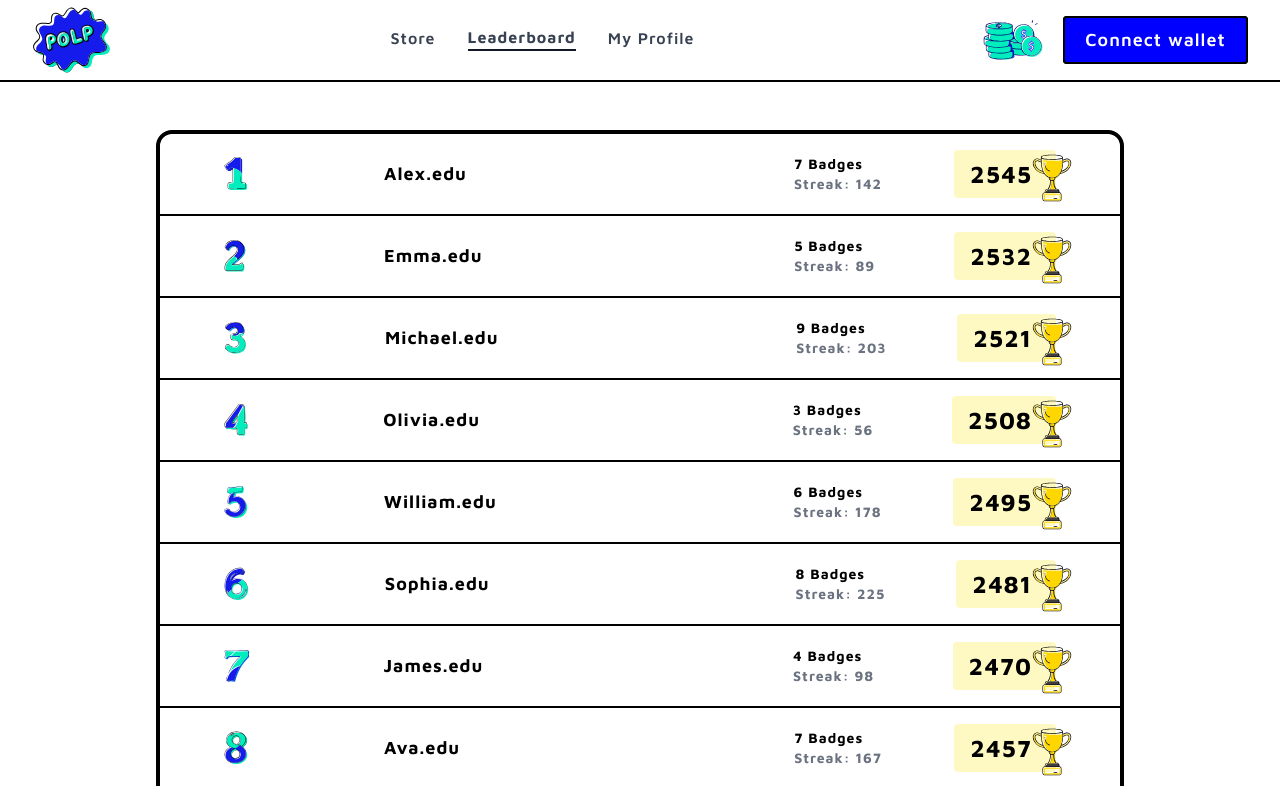
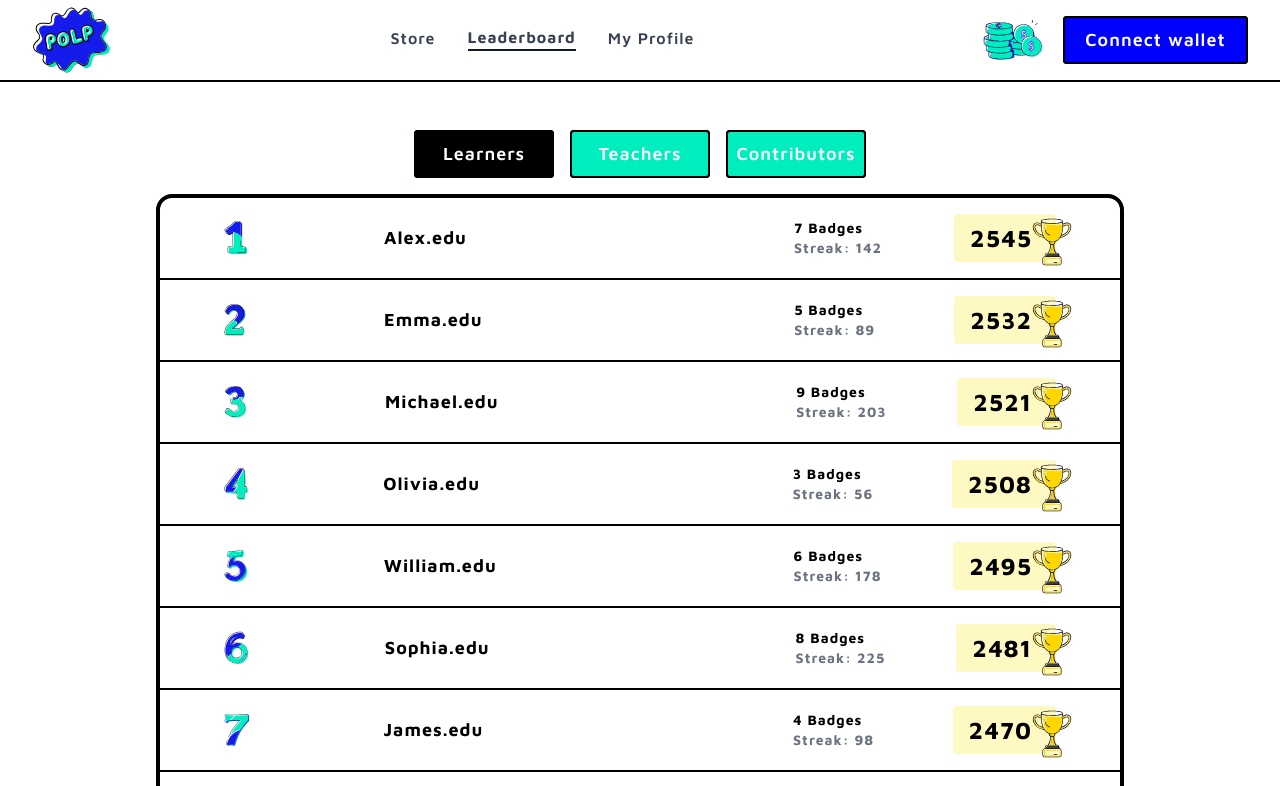
Before and after one commit to Ayushjain2205/proof-of-learning-protocol, a Next.js app: page /leaderboard in a window 1280 px wide. Shown: the top 786 px of the page. Built offline with nearby package versions, Linux system fonts and the light colour scheme.

Commit message:
Leader board across categories

```diff
--- a/src/components/Custom/LeaderBoardTable.tsx
+++ b/src/components/Custom/LeaderBoardTable.tsx
@@ -1,5 +1,9 @@
-import React from "react";
-import { leaderboardData } from "../../helpers/leaderboardData";
+import React, { useState } from "react";
+import {
+  leaderboardData,
+  LeaderboardEntry,
+} from "../../helpers/leaderboardData";
+import DoubleButton from "./DoubleButton";
 
 const renderIdImages = (id: number): JSX.Element[] => {
   const digits = id.toString().split("");
@@ -13,7 +17,11 @@ const renderIdImages = (id: number): JSX.Element[] => {
   ));
 };
 
-const TrophyDisplay = ({ trophies }: { trophies: number }) => (
+interface TrophyDisplayProps {
+  trophies: number;
+}
+
+const TrophyDisplay: React.FC<TrophyDisplayProps> = ({ trophies }) => (
   <div className="relative inline-flex items-center">
     <div className="bg-yellow-100 rounded px-4 py-2 flex items-center">
       <span className="font-bold text-2xl mr-2">{trophies}</span>
@@ -24,16 +32,51 @@ const TrophyDisplay = ({ trophies }: { trophies: number }) => (
   </div>
 );
 
-const LeaderboardTable = () => {
+type Category = "learners" | "teachers" | "contributors";
+
+const DoubleButtonWrapper: React.FC<{
+  category: Category;
+  activeCategory: Category;
+  onClick: (category: Category) => void;
+}> = ({ category, activeCategory, onClick }) => (
+  <div onClick={() => onClick(category)}>
+    <DoubleButton
+      buttonText={category.charAt(0).toUpperCase() + category.slice(1)}
+      buttonColor={activeCategory === category ? "black" : "#00EDBE"}
+      backgroundColor={activeCategory === category ? "#00EDBE" : "white"}
+      width="140px"
+      height="48px"
+    />
+  </div>
+);
+
+const LeaderboardTable: React.FC = () => {
+  const [activeCategory, setActiveCategory] = useState<Category>("learners");
+
+  const handleCategoryChange = (category: Category) => {
+    setActiveCategory(category);
+  };
+
   return (
     <div className="p-4 mx-auto max-w-[1000px]">
+      <div className="flex mb-4 justify-center space-x-4">
+        {(["learners", "teachers", "contributors"] as const).map((category) => (
+          <DoubleButtonWrapper
+            key={category}
+            category={category}
+            activeCategory={activeCategory}
+            onClick={handleCategoryChange}
+          />
+        ))}
+      </div>
       <div className="border-4 border-black rounded-2xl overflow-hidden">
         <div>
-          {leaderboardData.map((player, index) => (
+          {leaderboardData[activeCategory].map(
+            (player: LeaderboardEntry, index: number) => (
               <div
                 key={player.id}
                 className={`flex p-4 px-16 transition-colors items-center ${
-                index !== leaderboardData.length - 1
+                  index !== leaderboardData[activeCategory].length - 1
                     ? "border-b-2 border-black"
                     : ""
                 }`}
@@ -41,18 +84,23 @@ const LeaderboardTable = () => {
                 <div className="flex-1 flex items-center">
                   {renderIdImages(player.id)}
                 </div>
-              <div className="flex-1 font-bold text-lg">{player.name}.edu</div>
+                <div className="flex-1 font-bold text-lg">
+                  {player.name}.edu
+                </div>
                 <div className="flex-1 ml-[250px]">
-                <div className="font-bold text-sm">{player.badges} Badges</div>
+                  <div className="font-bold text-sm">
+                    {player.badges} Badges
+                  </div>
                   <div className="font-bold text-sm text-gray-500">
                     Streak: {player.streak}
                   </div>
                 </div>
-              <div className=" flex items-center">
+                <div className="flex items-center">
                   <TrophyDisplay trophies={player.trophies} />
                 </div>
               </div>
-          ))}
+            )
+          )}
         </div>
       </div>
     </div>
--- a/src/helpers/leaderboardData.js
+++ /dev/null
@@ -1,108 +0,0 @@
-// leaderboardData.js
-export const leaderboardData = [
-  {
-    id: 1,
-    name: "Alex",
-    trophies: 2545,
-    badges: 7,
-    streak: 142,
-  },
-  {
-    id: 2,
-    name: "Emma",
-    trophies: 2532,
-    badges: 5,
-    streak: 89,
-  },
-  {
-    id: 3,
-    name: "Michael",
-    trophies: 2521,
-    badges: 9,
-    streak: 203,
-  },
-  {
-    id: 4,
-    name: "Olivia",
-    trophies: 2508,
-    badges: 3,
-    streak: 56,
-  },
-  {
-    id: 5,
-    name: "William",
-    trophies: 2495,
-    badges: 6,
-    streak: 178,
-  },
-  {
-    id: 6,
-    name: "Sophia",
-    trophies: 2481,
-    badges: 8,
-    streak: 225,
-  },
-  {
-    id: 7,
-    name: "James",
-    trophies: 2470,
-    badges: 4,
-    streak: 98,
-  },
-  {
-    id: 8,
-    name: "Ava",
-    trophies: 2457,
-    badges: 7,
-    streak: 167,
-  },
-  {
-    id: 9,
-    name: "Benjamin",
-    trophies: 2442,
-    badges: 5,
-    streak: 134,
-  },
-  {
-    id: 10,
-    name: "Mia",
-    trophies: 2429,
-    badges: 9,
-    streak: 289,
-  },
-  {
-    id: 11,
-    name: "Ethan",
-    trophies: 2416,
-    badges: 2,
-    streak: 45,
-  },
-  {
-    id: 12,
-    name: "Charlotte",
-    trophies: 2403,
-    badges: 6,
-    streak: 201,
-  },
-  {
-    id: 13,
-    name: "Daniel",
-    trophies: 2389,
-    badges: 8,
-    streak: 176,
-  },
-  {
-    id: 14,
-    name: "Amelia",
-    trophies: 2375,
-    badges: 4,
-    streak: 112,
-  },
-  {
-    id: 15,
-    name: "Henry",
-    trophies: 2361,
-    badges: 7,
-    streak: 156,
-  },
-];
--- /dev/null
+++ b/src/helpers/leaderboardData.ts
@@ -0,0 +1,68 @@
+// leaderboardData.ts
+export interface LeaderboardEntry {
+  id: number;
+  name: string;
+  trophies: number;
+  badges: number;
+  streak: number;
+}
+
+export interface LeaderboardData {
+  learners: LeaderboardEntry[];
+  teachers: LeaderboardEntry[];
+  contributors: LeaderboardEntry[];
+}
+
+export const leaderboardData: LeaderboardData = {
+  learners: [
+    { id: 1, name: "Alex", trophies: 2545, badges: 7, streak: 142 },
+    { id: 2, name: "Emma", trophies: 2532, badges: 5, streak: 89 },
+    { id: 3, name: "Michael", trophies: 2521, badges: 9, streak: 203 },
+    { id: 4, name: "Olivia", trophies: 2508, badges: 3, streak: 56 },
+    { id: 5, name: "William", trophies: 2495, badges: 6, streak: 178 },
+    { id: 6, name: "Sophia", trophies: 2481, badges: 8, streak: 225 },
+    { id: 7, name: "James", trophies: 2470, badges: 4, streak: 98 },
+    { id: 8, name: "Ava", trophies: 2457, badges: 7, streak: 167 },
+    { id: 9, name: "Benjamin", trophies: 2442, badges: 5, streak: 134 },
+    { id: 10, name: "Mia", trophies: 2429, badges: 9, streak: 289 },
+    { id: 11, name: "Ethan", trophies: 2416, badges: 2, streak: 45 },
+    { id: 12, name: "Charlotte", trophies: 2403, badges: 6, streak: 201 },
+    { id: 13, name: "Daniel", trophies: 2389, badges: 8, streak: 176 },
+    { id: 14, name: "Amelia", trophies: 2375, badges: 4, streak: 112 },
+    { id: 15, name: "Henry", trophies: 2361, badges: 7, streak: 156 },
+  ],
+  teachers: [
+    { id: 1, name: "Isabella", trophies: 3045, badges: 12, streak: 365 },
+    { id: 2, name: "Liam", trophies: 3032, badges: 10, streak: 298 },
+    { id: 3, name: "Zoe", trophies: 3021, badges: 11, streak: 267 },
+    { id: 4, name: "Noah", trophies: 3008, badges: 9, streak: 234 },
+    { id: 5, name: "Ava", trophies: 2995, badges: 13, streak: 289 },
+    { id: 6, name: "Ethan", trophies: 2981, badges: 14, streak: 312 },
+    { id: 7, name: "Lily", trophies: 2970, badges: 8, streak: 198 },
+    { id: 8, name: "Mason", trophies: 2957, badges: 12, streak: 267 },
+    { id: 9, name: "Chloe", trophies: 2942, badges: 11, streak: 234 },
+    { id: 10, name: "Oliver", trophies: 2929, badges: 15, streak: 389 },
+    { id: 11, name: "Sophie", trophies: 2916, badges: 9, streak: 145 },
+    { id: 12, name: "Lucas", trophies: 2903, badges: 13, streak: 301 },
+    { id: 13, name: "Harper", trophies: 2889, badges: 10, streak: 276 },
+    { id: 14, name: "Aiden", trophies: 2875, badges: 14, streak: 212 },
+    { id: 15, name: "Ella", trophies: 2861, badges: 12, streak: 256 },
+  ],
+  contributors: [
+    { id: 1, name: "Evelyn", trophies: 3216, badges: 15, streak: 445 },
+    { id: 2, name: "Jackson", trophies: 3203, badges: 14, streak: 401 },
+    { id: 3, name: "Aria", trophies: 3189, badges: 16, streak: 376 },
+    { id: 4, name: "Logan", trophies: 3175, badges: 13, streak: 312 },
+    { id: 5, name: "Scarlett", trophies: 3161, badges: 17, streak: 356 },
+    { id: 6, name: "Carter", trophies: 3147, badges: 18, streak: 423 },
+    { id: 7, name: "Luna", trophies: 3136, badges: 12, streak: 298 },
+    { id: 8, name: "Owen", trophies: 3123, badges: 15, streak: 367 },
+    { id: 9, name: "Layla", trophies: 3108, badges: 14, streak: 334 },
+    { id: 10, name: "Sebastian", trophies: 3095, badges: 19, streak: 489 },
+    { id: 11, name: "Penelope", trophies: 3082, badges: 13, streak: 245 },
+    { id: 12, name: "Caleb", trophies: 3069, badges: 16, streak: 401 },
+    { id: 13, name: "Nora", trophies: 3055, badges: 18, streak: 376 },
+    { id: 14, name: "Ezra", trophies: 3041, badges: 14, streak: 312 },
+    { id: 15, name: "Aurora", trophies: 3027, badges: 17, streak: 356 },
+  ],
+};
```
Lines whose indentation alone changed are shown as unchanged.
